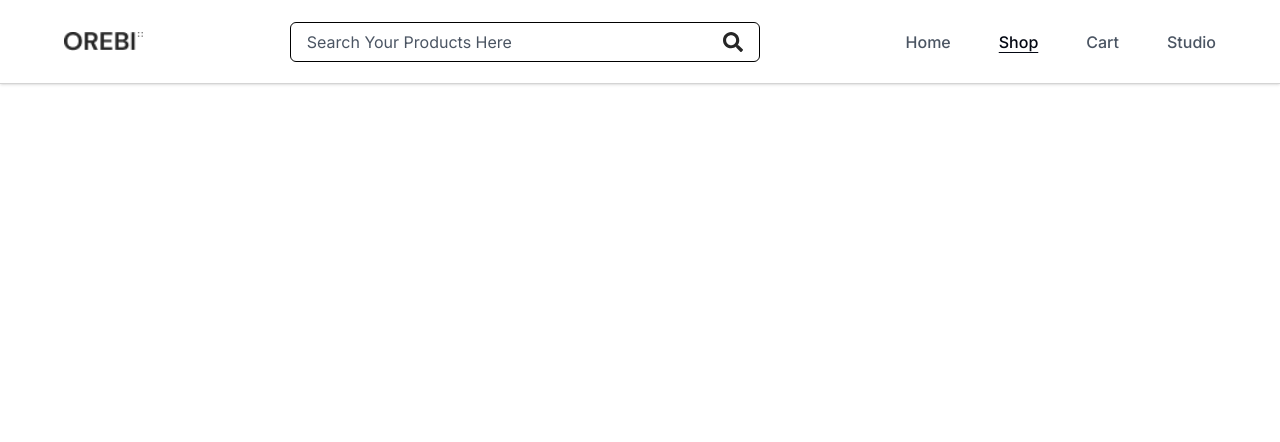
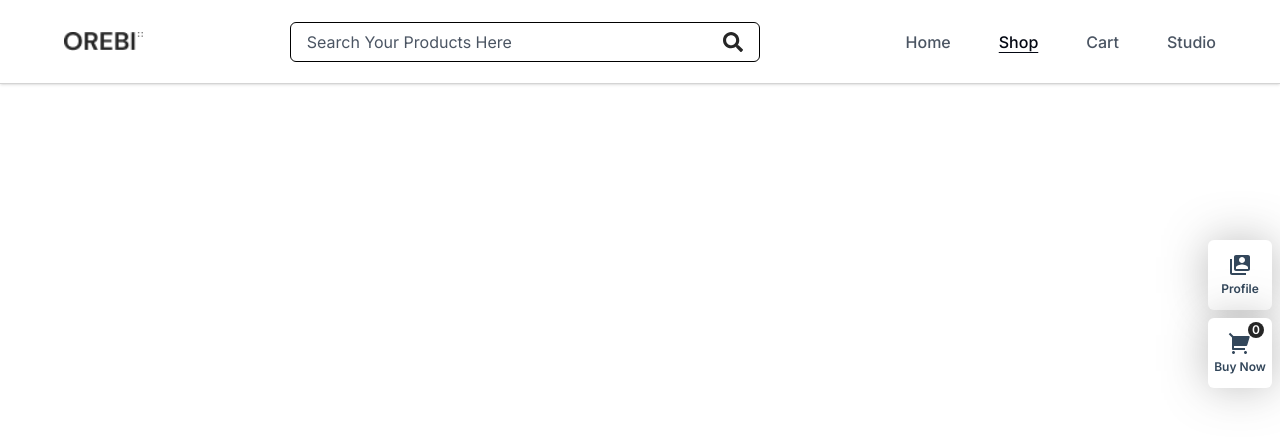
Before and after one commit to AhmedShaykh/ACID-X-TECH, a Next.js app: page /shop in a window 1280 px wide. Shown: the top 442 px of the page. Built offline with nearby package versions, Linux system fonts and the light colour scheme.

Commit message:
Add Functionality

```diff
--- /dev/null
+++ b/Type.ts
@@ -0,0 +1,40 @@
+export interface ProductProps {
+    _id: string;
+    _type: string;
+    _rev: string;
+    _createdAt: string;
+    price: number;
+    rowprice: number;
+    title: string;
+    position: string;
+    ratings: number;
+    description: string;
+    brand: string;
+    slug: {
+        current: string;
+        _type: string;
+    };
+    image: {
+        _type: string;
+        asset: {
+            _ref: string;
+            _type: string;
+        };
+    };
+    category: [
+        {
+            _key: string;
+            _ref: string;
+            _type: string;
+        }
+    ];
+    isnew: boolean;
+    body: any;
+    quantity: number;
+};
+
+export interface StateProps {
+    orebi: {
+        productData: ProductProps[];
+    };
+};
--- /dev/null
+++ b/src/Components/Container.tsx
@@ -0,0 +1,16 @@
+import { FC } from "react";
+
+interface Props {
+    children: React.ReactNode;
+    className?: string;
+};
+
+const Container: FC<Props> = ({ children, className }) => {
+    return (
+        <div className={`max-w-screen-xl mx-auto py-10 px-4 lg:px-0 ${className}`}>
+            {children}
+        </div>
+    );
+};
+
+export default Container;
--- /dev/null
+++ b/src/Components/NewArrival.tsx
@@ -0,0 +1,65 @@
+import React, { FC } from "react";
+import { ProductProps } from "../../Type";
+import NextArrow from "./NextArrow";
+import PrevArrow from "./PrevArrow";
+import Container from "./Container";
+import Product from "./Product";
+import Slider from "react-slick";
+
+interface Props {
+    products: ProductProps[];
+};
+
+const NewArrival: FC<Props> = ({ products }) => {
+
+    const settings = {
+        infinite: true,
+        speed: 500,
+        slidesToShow: 4,
+        slidesToScroll: 1,
+        nextArrow: <NextArrow />,
+        prevArrow: <PrevArrow />,
+        responsive: [
+            {
+                breakpoint: 1025,
+                settings: {
+                    slidesToShow: 3,
+                    slidesToScroll: 1,
+                    infinite: true,
+                },
+            },
+            {
+                breakpoint: 769,
+                settings: {
+                    slidesToShow: 2,
+                    slidesToScroll: 2,
+                    infinite: true,
+                },
+            },
+            {
+                breakpoint: 480,
+                settings: {
+                    slidesToShow: 1,
+                    slidesToScroll: 1,
+                    infinite: true,
+                },
+            },
+        ],
+    };
+
+    return (
+        <Container className="-mt-60">
+            <div>
+                <Slider {...settings}>
+                    {/* {products?.map((item: ProductProps) => (
+                        <div key={item?._id} className="px-2">
+                            <Product product={item} />
+                        </div>
+                    ))} */}
+                </Slider>
+            </div>
+        </Container>
+    )
+};
+
+export default NewArrival;
--- /dev/null
+++ b/src/Components/NextArrow.tsx
@@ -0,0 +1,20 @@
+import React from "react";
+import { FaLongArrowAltRight } from "react-icons/fa";
+
+const NextArrow = (props: any) => {
+
+    const { onClick } = props;
+
+    return (
+        <div
+            className="w-14 h-14 rounded-full text-white bg-black bg-opacity-40 hover:bg-opacity-100 duration-300 cursor-pointer flex items-center justify-center z-10 absolute top-[35%] right-2"
+            onClick={onClick}
+        >
+            <span className="text-xl">
+                <FaLongArrowAltRight />
+            </span>
+        </div>
+    );
+};
+
+export default NextArrow;
--- /dev/null
+++ b/src/Components/PageButton.tsx
@@ -0,0 +1,39 @@
+import { RiShoppingCart2Fill } from "react-icons/ri";
+import { MdSwitchAccount } from "react-icons/md";
+import Link from "next/link";
+
+const PageButton = () => {
+    return (
+        <div className="fixed top-60 right-2 z-20 flex flex-col gap-2">
+            <Link
+                className="bg-white w-16 h-[70px] rounded-md flex flex-col gap-1 text-[#33475b] justify-center items-center shadow-testShadow overflow-x-hidden group cursor-pointer"
+                href={"/profile"}
+            >
+                <div className="flex justify-center items-center">
+                    <MdSwitchAccount className="text-2xl -translate-x-12 group-hover:translate-x-3 transition-transform duration-200" />
+                    <MdSwitchAccount className="text-2xl -translate-x-3 group-hover:translate-x-12 transition-transform duration-200" />
+                </div>
+
+                <p className="text-xs font-semibold">Profile</p>
+            </Link>
+
+            <Link
+                className="bg-white w-16 h-[70px] rounded-md flex flex-col gap-1 text-[#33475b] justify-center items-center shadow-testShadow overflow-x-hidden group cursor-pointer relative"
+                href={"/cart"}
+            >
+                <div className="flex justify-center items-center">
+                    <RiShoppingCart2Fill className="text-2xl -translate-x-12 group-hover:translate-x-3 transition-transform duration-200" />
+                    <RiShoppingCart2Fill className="text-2xl -translate-x-3 group-hover:translate-x-12 transition-transform duration-200" />
+                </div>
+
+                <p className="text-xs font-semibold">Buy Now</p>
+
+                <p className="absolute top-1 right-2 bg-primeColor text-white text-xs w-4 h-4 rounded-full flex items-center justify-center font-semibold">
+                    0
+                </p>
+            </Link>
+        </div>
+    )
+};
+
+export default PageButton;
--- /dev/null
+++ b/src/Components/PrevArrow.tsx
@@ -0,0 +1,20 @@
+import React from "react";
+import { FaLongArrowAltLeft } from "react-icons/fa";
+
+const PrevArrow = (props: any) => {
+
+    const { onClick } = props;
+
+    return (
+        <div
+            className="w-14 h-14 rounded-full text-white bg-black bg-opacity-40 hover:bg-opacity-100 duration-300 cursor-pointer flex items-center justify-center z-10 absolute top-[35%] left-2"
+            onClick={onClick}
+        >
+            <span className="text-xl">
+                <FaLongArrowAltLeft />
+            </span>
+        </div>
+    );
+};
+
+export default PrevArrow;
--- /dev/null
+++ b/src/Components/Product.tsx
@@ -0,0 +1,32 @@
+import React, { FC } from "react";
+import { ProductProps } from "../../Type";
+import { urlFor } from "@/lib/sanityClient";
+import Image from "next/image";
+import Link from "next/link";
+
+interface Props {
+    product: ProductProps;
+    bg?: string;
+};
+
+const Product: FC<Props> = ({ product, bg }) => {
+    return (
+        <div className="w-full relative group border-[1px] border-black hover:shadow-lg duration-200 shadow-gray-500 rounded-md overflow-hidden group">
+            <div className="w-full h-80 flex items-center justify-center bg-white overflow-hidden">
+                <div className={`relative ${bg}`}>
+                    <Link href={`/product/${product?.slug?.current}`}>
+                        <Image
+                            src={urlFor(product?.image).url()}
+                            alt="product image"
+                            width={700}
+                            height={700}
+                            className="w-72 h-72 object-contain"
+                        />
+                    </Link>
+                </div>
+            </div>
+        </div>
+    )
+};
+
+export default Product;
--- a/src/app/(user)/layout.tsx
+++ b/src/app/(user)/layout.tsx
@@ -1,3 +1,4 @@
+import PageButton from "@/Components/PageButton";
 import Navbar from "@/Components/Navbar";
 import { Inter } from "next/font/google";
 import "slick-carousel/slick/slick.css";
@@ -12,14 +13,14 @@ export const metadata: Metadata = {
 };
 
 export default function RootLayout({
-  children,
-}: {
-  children: React.ReactNode
-}) {
+  children }: {
+    children: React.ReactNode
+  }) {
   return (
     <html lang="en">
       <body className={inter.className}>
         <Navbar />
+        <PageButton />
         {children}
       </body>
     </html>
--- a/src/app/(user)/page.tsx
+++ b/src/app/(user)/page.tsx
@@ -1,4 +1,5 @@
 import Banner from "@/Components/Banner";
+import NewArrival from "@/Components/NewArrival";
 import { client } from "@/lib/sanityClient";
 import { groq } from "next-sanity";
 
@@ -30,6 +31,8 @@ const Home = async () => {
 
     const specialOffersProducts = await client.fetch(specialOffersQuery);
 
+    console.log(newArrivalProducts)
+
     return (
         <div className="text-sm overflow-hidden min-h-screen">
             <Banner banners={banners} />
```
